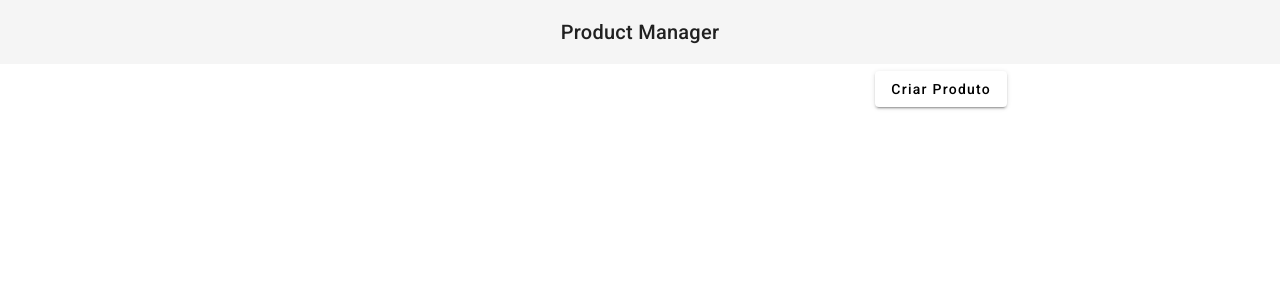
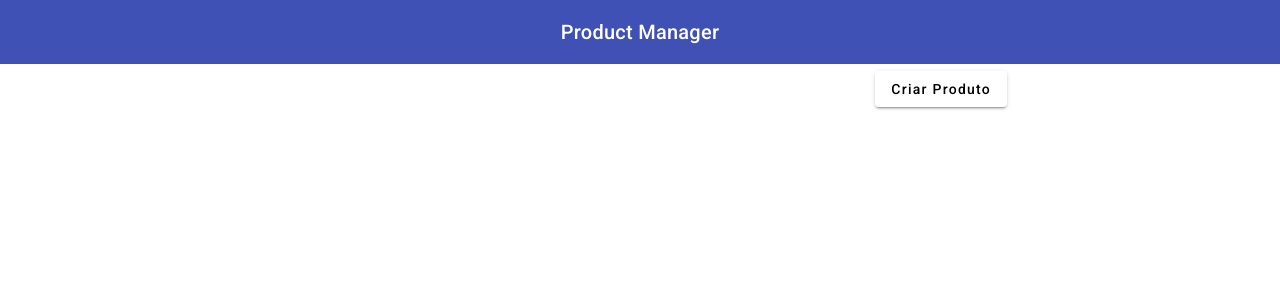
Before and after one commit to sheilaRReis/angular-product-store, an Angular app: page / in a window 1280 px wide. Shown: the top 300 px of the page. Built offline with nearby package versions, Linux system fonts and the light colour scheme; no server answers.

Commit message:
style(header): update component layout and styling

```diff
--- a/src/app/shared/components/header/header.component.html
+++ b/src/app/shared/components/header/header.component.html
@@ -1,4 +1,4 @@
-<mat-toolbar>
+<mat-toolbar color="primary" class="toolbar button-right">
   <div class="container">
     <div class="content-container">
       <div class="title">Product Manager</div>
--- a/src/app/shared/components/header/header.component.scss
+++ b/src/app/shared/components/header/header.component.scss
@@ -1,4 +1,9 @@
 .title{
-    // display: flex;
-    text-align: center;
+    display: flex;
+    justify-content: center;
 }
+
+.button-right{
+    display: flex;
+    justify-content: right;
+}
```
